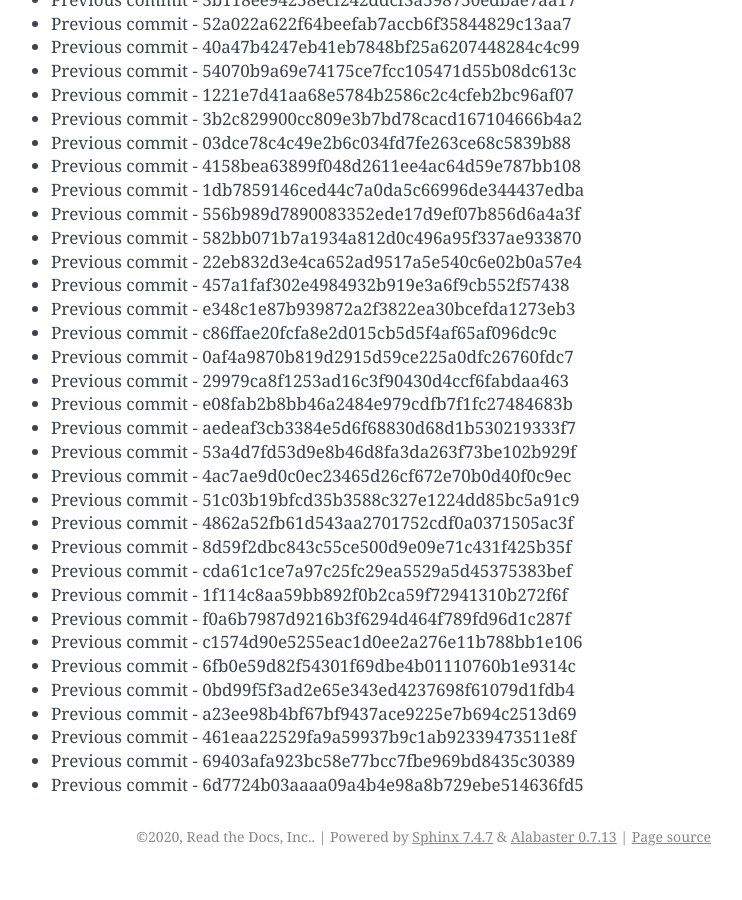
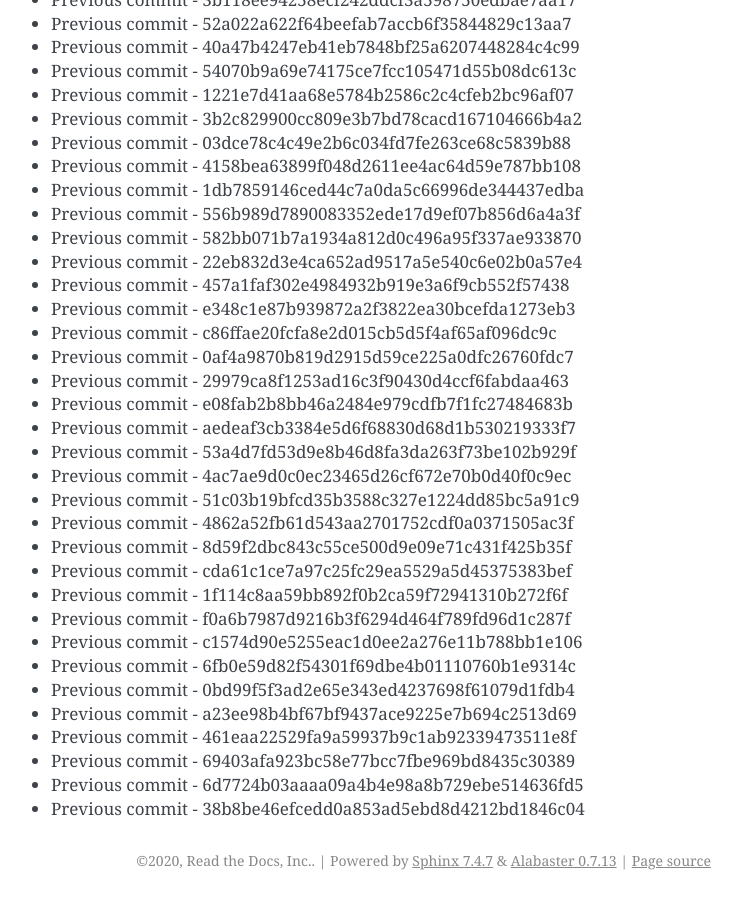
Before and after one commit to readthedocs/rtd-git-stresstest, a Sphinx documentation site: the page built from docs/updates.rst, in a window 1280 px wide and 900 px high, scrolled down 73379 px. Shown: the whole window, without its empty margins (399-1141 px from the left). Built offline with Sphinx 7.4.7, drawn with Linux system fonts in a browser that asks for light colours; before the commit the page ends 74255 px from its top, so only the background shows below that.

Commit message:
Generating commit from previous: 38b8be46efcedd0a853ad5ebd8d4212bd1846c04

```diff
--- a/docs/updates.rst
+++ b/docs/updates.rst
@@ -3115,3 +3115,4 @@ It can be tested for any performance characteristics.
 * Previous commit - 461eaa22529fa9a59937b9c1ab92339473511e8f
 * Previous commit - 69403afa923bc58e77bcc7fbe969bd8435c30389
 * Previous commit - 6d7724b03aaaa09a4b4e98a8b729ebe514636fd5
+* Previous commit - 38b8be46efcedd0a853ad5ebd8d4212bd1846c04
```
